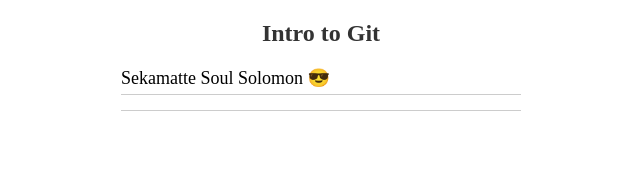
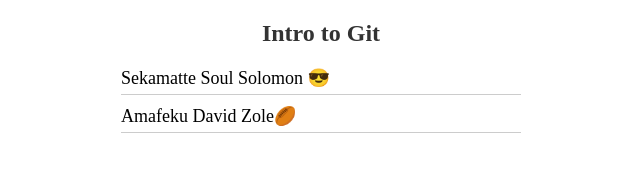
Before and after one commit to SoulSolomon21/Intro-to-Git, a plain HTML site: page index.html in a window 1280 px wide. Shown: the whole page, without its empty margins (319-959 px from the left). Drawn offline with Linux system fonts and the light colour scheme.

Commit message:
Amafeku Zole

```diff
--- a/index.html
+++ b/index.html
@@ -10,7 +10,7 @@
   <h1>Intro to Git</h1>
   <ul>
     <li>Sekamatte Soul Solomon 😎</li>
-    <li></li>
+    <li>Amafeku David Zole🏉</li>
   </ul>
 </body>
 </html>
```
